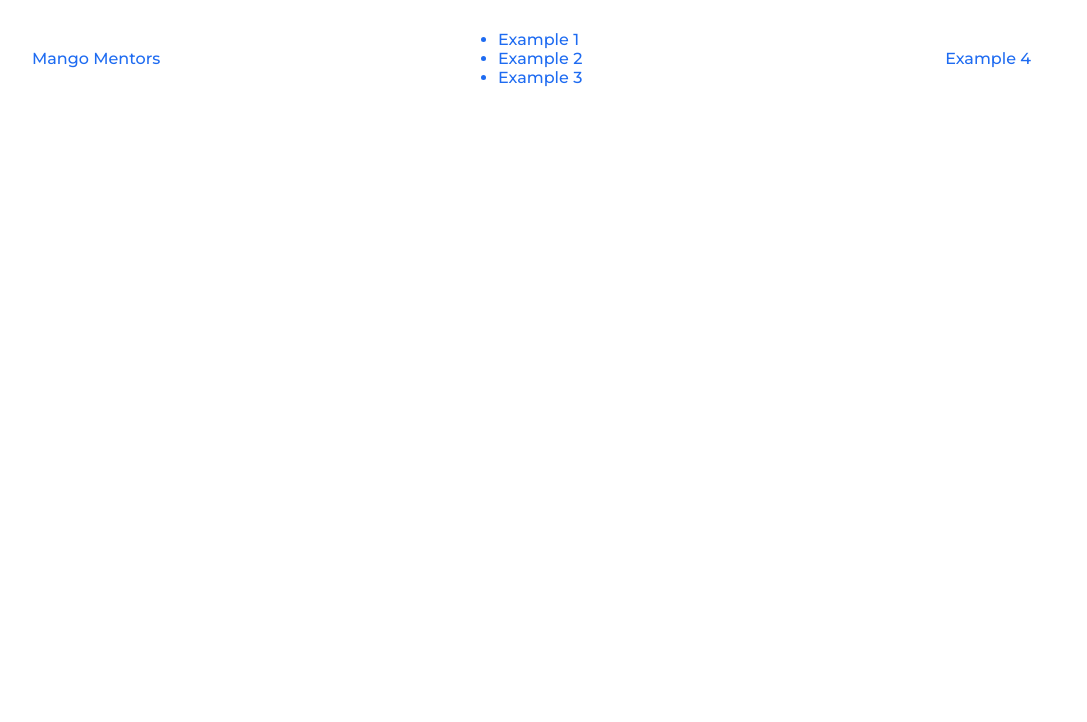
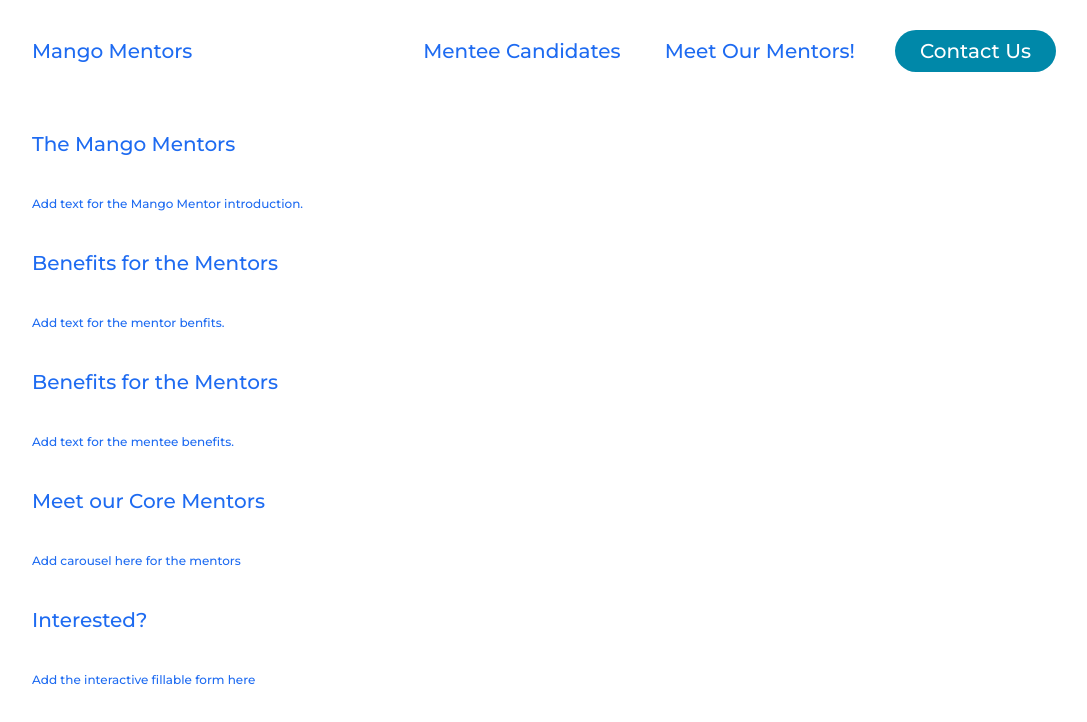
Before and after one commit to techmangokarthik/Mango_Mentor_Page, a plain HTML site: page index.html in a window 1280 px wide. Shown: the whole page, without its empty margins (96-1183 px from the left). Drawn offline with Linux system fonts and the light colour scheme.

Commit message:
added skeleton code for foundation

```diff
--- a/index.html
+++ b/index.html
@@ -15,25 +15,26 @@
 <body>
 	<!--Elements visible to users go here-->
 	<header>
-		<a alt="logo">Mango Mentors</a>
+		<a class="logo" alt="logo">Mango Mentors</a>
 		<nav>
-			<ul class="nav_links">
-				<li><a href="#">Example 1</a></li>
-				<li><a href="#">Example 2</a></li>
-				<li><a href="#">Example 3</a></li>
+			<ul class="nav_link">
+				<li><a href="#">Mentee Candidates</a></li>
+				<li><a href="#">Meet Our Mentors!</a></li>
 			</ul>
 		</nav>
-		<a class="cta" href="#"><button>Example 4</button></a>
+		<a class="cta" href="#"><button>Contact Us</button></a>
 	</header>
+	<main>
+		<h3>The Mango Mentors</h3>
+		<p>Add text for the Mango Mentor introduction.</p>
+		<h3>Benefits for the Mentors</h3>
+		<p>Add text for the mentor benfits.</p>
+		<h3>Benefits for the Mentors</h3>
+		<p>Add text for the mentee benefits.</p>
+		<h3>Meet our Core Mentors</h3>
+		<p>Add carousel here for the mentors</p>
+		<h3>Interested?</h3>
+		<p>Add the interactive fillable form here</p>
+	</main>
 </body>
-
-
-
-
-
-
-
-
-
-
 </html>
--- a/styles.css
+++ b/styles.css
@@ -1,4 +1,4 @@
-/* Body Content */
+/* Navigation Bar Styling */
 @import url('https://fonts.googleapis.com/css2?family=Montserrat:wght@500&display=swap');
 
 * {
@@ -11,16 +11,23 @@
 li, a, button{
     font-family: "Montserrat", sans-serif;
     font-weight: 500;
-    font-size: 16px;
+    font-size: 20px;
     color: #1E6BF1;
     text-decoration: none;
 }
 
 header{
     display: flex;
-    justify-content: space-between;
+    justify-content: flex-end;
     align-items: center;
     padding: 30px 10%;
+}
+
+.logo{
+    color: #1E6BF1;
+    font-size: 20px;
+    cursor: pointer;
+    margin-right: auto;
 }
 
 .nav_link{
@@ -42,8 +49,10 @@ header{
 }
 
 button{
+    margin-left:20px;
     padding: 9px 25px;
-    background-color: rgpba(0,136,169,1);
+    color: white;
+    background-color: rgba(0,136,169,1);
     border: none;
     border-radius: 50px;
     cursor: pointer;
@@ -53,3 +62,37 @@ button{
 button:hover{
     background-color: rgba(0,136,169,0.8);
 }
+/* Navigation Bar Styling */
+
+/*Body Title Styling*/
+h3{
+    font-family: "Montserrat", sans-serif;
+    font-weight: 500;
+    font-size: 20px;
+    color: #1E6BF1;
+    text-decoration: none;
+    box-sizing:border-box;
+    margin: 0;
+    padding: 0;
+    background-color: white;
+    display: flex;
+    justify-content: flex-start;
+    align-items: center;
+    padding: 30px 10%;
+}
+
+p{
+    font-family: "Montserrat", sans-serif;
+    font-weight: 500;
+    font-size: 12px;
+    color: #1E6BF1;
+    text-decoration: none;
+    box-sizing:border-box;
+    margin: 0;
+    padding: 0;
+    background-color: white;
+    display: flex;
+    justify-content: flex-start;
+    align-items: center;
+    padding: 10px 10%;
+}
```
